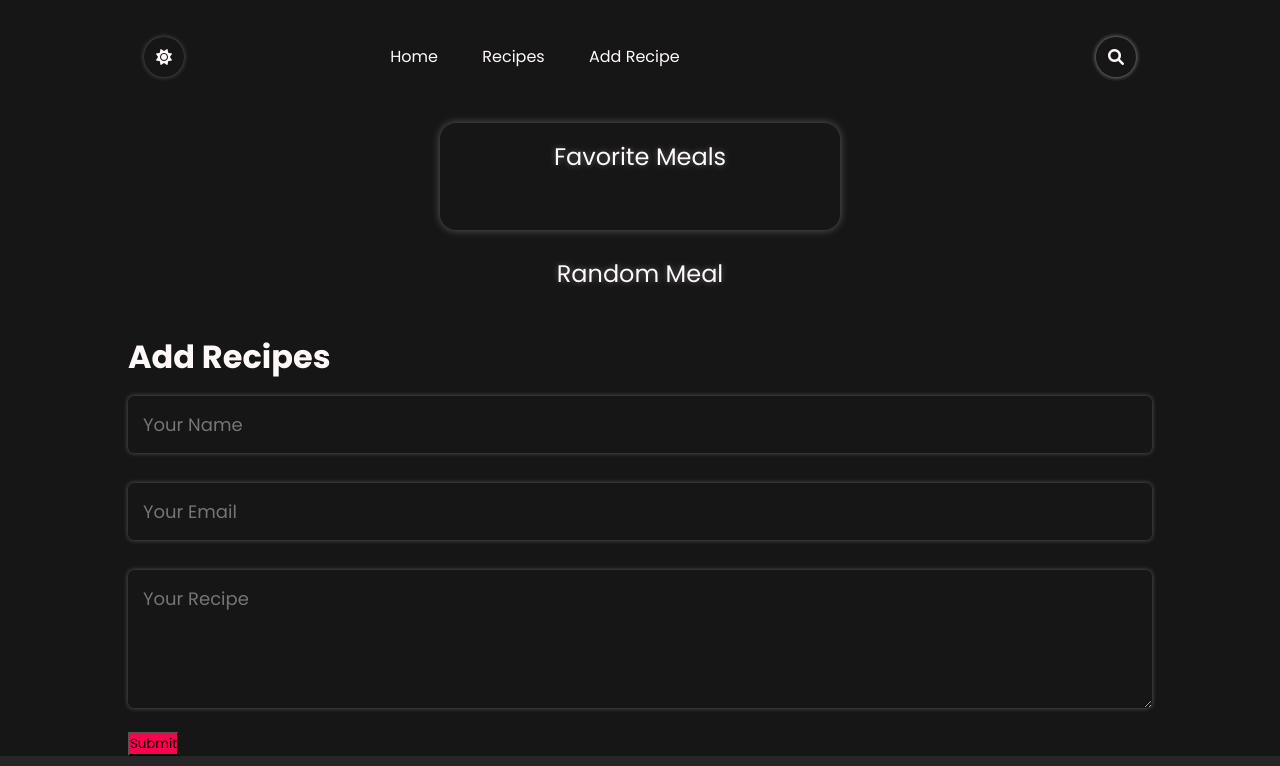
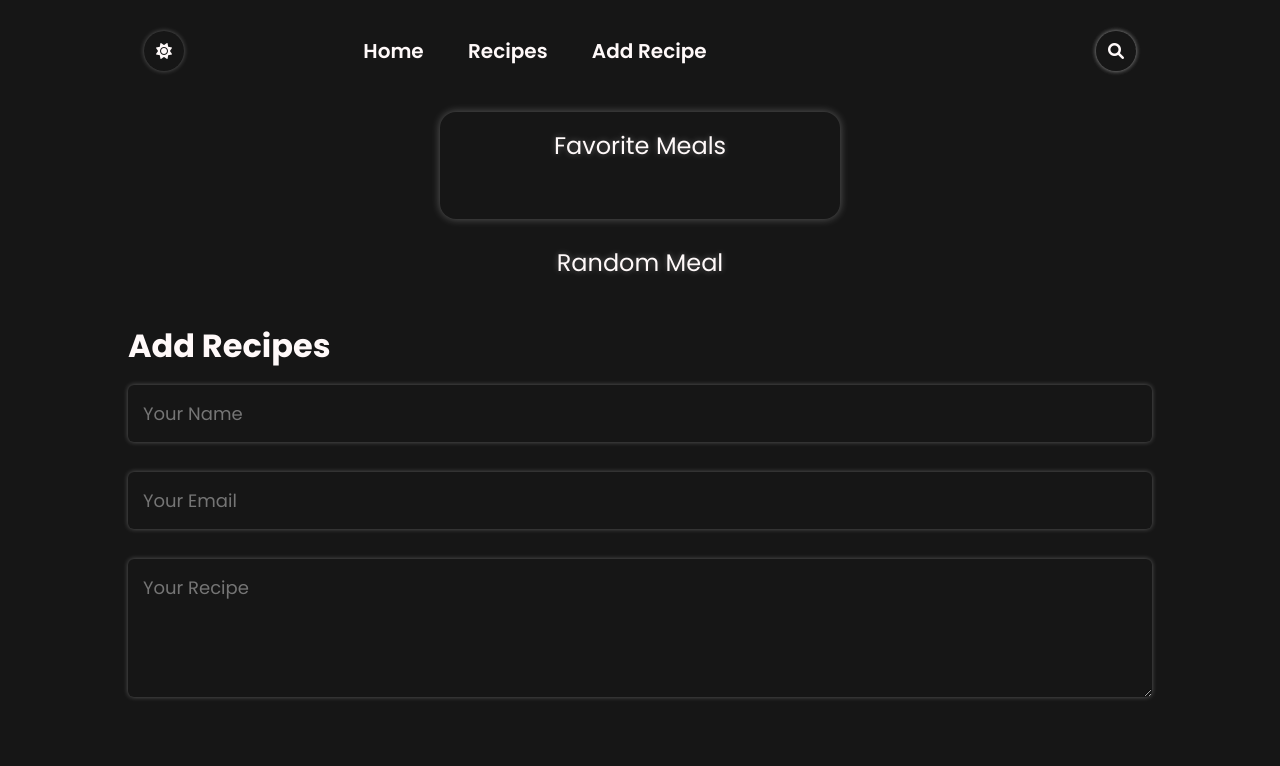
Before and after one commit to SohamBarma08/Cook-Book, a plain HTML site: page index.html in a window 1280 px wide. Shown: the top 766 px of the page. Drawn offline with Linux system fonts and the light colour scheme; no server answers.

Commit message:
changes updated

```diff
--- a/style.css
+++ b/style.css
@@ -22,6 +22,7 @@ body {
     height: 100%;
     background-size: cover;
     background-position: center;
+
 }
 .container{
     padding: 10px 10%;
@@ -32,9 +33,6 @@ nav{
     justify-content: space-between;
     flex-wrap: wrap;
 }
-.logo{
-    width: 140px;
-}
 nav ul li{
     display: inline-block;
     list-style: none;
@@ -43,7 +41,8 @@ nav ul li{
 nav ul li a{
     color: var(--secondary-clr);
     text-decoration: none;
-    font-size: 16px;
+    font-size: 20px;
+    font-weight:600;
     position: relative;
 }
 nav ul li a::after{
@@ -95,7 +94,7 @@ nav .fa-solid{
     display: flex;
     justify-content: space-between;
     align-items: center;
-    padding: 1.5rem 1rem;
+    padding: 1rem 1rem;
 }
 .light-dark-mode {
     width: 40px;
@@ -379,9 +378,23 @@ nav .fa-solid{
 .sub-title{
     color: var(--secondary-clr);
 }
-.btn.btn2{
-    display: inline-block;
+.btn{
+    display: block;
+    margin: 50px auto;
+    width: fit-content;
+    border: 2px solid #ff004f;
+    padding: 14px 30px;
+    border-radius: 6px;
+    text-decoration: none;
+    color: #ff004f;
+    font-size: 20px;
+    font-weight:600;
+    cursor: pointer;
+    transition: background 0.5s;
+}
+.btn:hover{
     background: #ff004f;
+    color: #fff;
 }
 form input, form textarea{
     width: 100%;
@@ -397,12 +410,12 @@ form input, form textarea{
     font-size: 18px;
     border-radius: 6px;
 }
-form btn2{
+/* form btn2{
     padding: 14px 60px;
     font-size: 18px;
     margin-top: 20px;
     cursor: pointer;
-}
+} */
 #msg{
     color: #61b752;
     margin-top: -30px;
```
